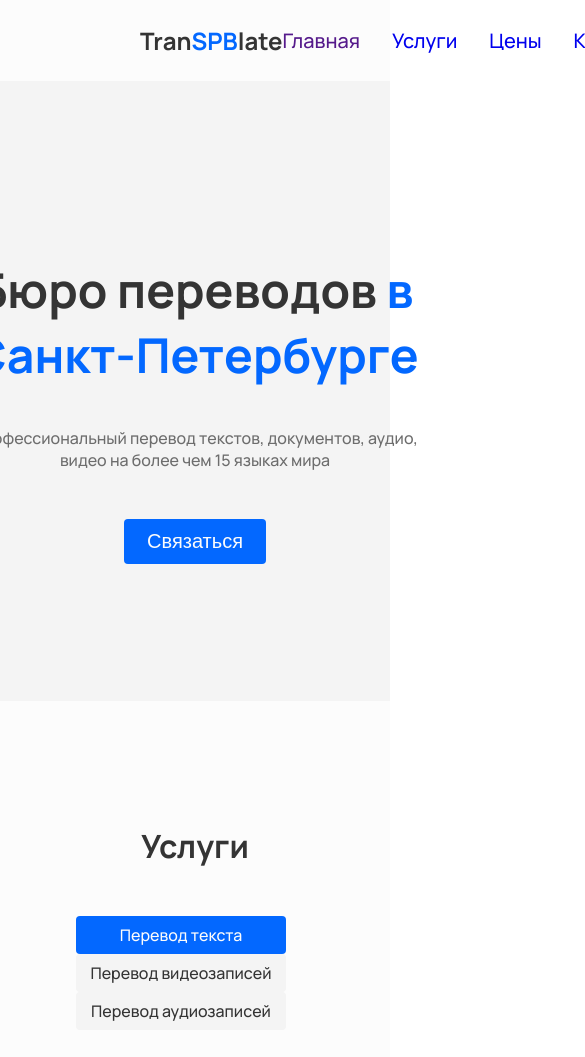
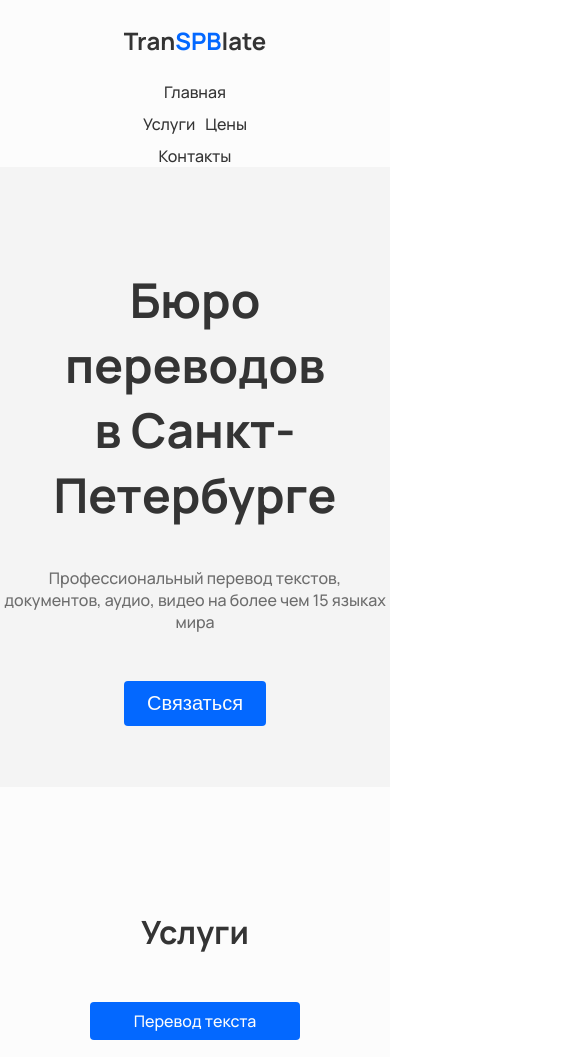
Before and after one commit to MikaStan/TranSPBlate-landing, a plain HTML site: page index.html in a window 390 px wide. Shown: the top 1057 px of the page, 585 px wide, since content can reach past the window. Drawn offline with Linux system fonts and the light colour scheme.

Commit message:
Update style.css

```diff
--- a/style.css
+++ b/style.css
@@ -22,11 +22,12 @@ body {
 
 a {
   text-decoration: none;
+  color: var(--gray-40);
 }
 
 /* Text */
-span {
-  color: var(--blue-20);
+.blue__logo {
+  color: var(--blue-20); /* часть текста логотипа -- синего цвета */
 }
 
 h1,
@@ -49,42 +50,45 @@ h3 {
   font-size: 24px;
   }
 
+.break__text {
+  display: block;  /* перенос текста на новую строку */
+}
+
+h1, h2, h3, p {
+  /* padding: 0;
+  margin: 0; */
+}
+
 /* Container */
 .container {
   max-width: 1440px;
-  width: 100%;
-  margin: 0 auto;
+  width: 100%; /* на любых экранах МЕНЬШЕ значения max-width содержимое будет занимать все доступное пространство */
+  margin-inline: auto;
 }
 
   /* Header  */
 .header__container {
-    background: var(--gray-10);
-    display: flex;
-    justify-content: space-between;
-    align-items: center;
-  }
-
-  .header__nav {
+  background: var(--gray-10);
   display: flex;
-  list-style: none;
-  padding: 0;
-  margin: 0;
-  gap: 32px;
-  padding-right: 140px;
-  font-weight: 500;
-  font-size: 20px;
-}
-
-li a {
-  color: var(--gray-40);
+  flex-wrap: wrap;
+  gap: 54.6%;
+  justify-content: center;
+  align-items: center;
+  padding: 0 140px;
 }
 
 .header__logo {
-  padding-left: 140px;
   text-align: center;
   color: var(--gray-40);
+  font-size: 24px;
   font-weight: 700;
-  font-size: 24px;
+}
+
+.header__nav {
+  display: flex;
+  gap: 32px;
+  font-size: 20px;
+  font-weight: 500;
 }
 
 /* Cover  */
@@ -97,15 +101,19 @@ li a {
   background: var(--gray-20);
 }
 
+.cover__head,
+.cover__text {
+  text-align: center;
+}
+
 .cover__head {
-  width: 522px;
-  text-align: center;
+  max-width: 522px; /* ширина из Фигмы - чтобы текст был в 2 строки */
   margin-bottom: 24px;
 }
+
 .cover__text {
   color: var(--gray-30);
-  width: 460px;
-  text-align: center;
+  max-width: 460px; /* ширина из Фигмы - чтобы текст был в 2 строки */
   margin-bottom: 48px;
 }
 
@@ -116,8 +124,8 @@ li a {
   height: 45px;
   border: none;
   border-radius: 4px;
+  font-size: 20px;
   font-weight: 500;
-  font-size: 20px;
 }
 
 /* Services  */
@@ -131,7 +139,7 @@ li a {
 .services__desc,
 .prices {
   max-width: 1160px;
-  margin: 0 auto;
+  margin-inline: auto;
   padding-top: 96px;
 }
 
@@ -139,12 +147,12 @@ li a {
 .services__tabs {
   position: relative;
   text-align: center;
-  margin: 48px 0 40px;
+  margin: 48px 0 40px;  /* вставил сюда МОИ margin которые применял ранее в другом коде */
 }
 
 input, label {
   display: inline-block;
-  margin-right: 28px;
+  margin-right: 28px;  /* взамен МОИХ прежних flex gap 28px, для кнопок */
   border-radius: 4px;
   }
 
@@ -157,15 +165,17 @@ input, label {
   z-index: 1;
   width: 210px;
   height: 38px;
-  line-height: 38px;
+  line-height: 38px;  /* Межстрочное расстояние = высоте кнопки label - это выравнивает текст по вертикали кнопки */
   color: var(--gray-10);
   background: var(--blue-20);
+  font-size: 16px;
   font-weight: 500;
-  font-size: 16px;
   cursor: pointer;
 }
 
 .switch {
+  /* т.к. этот строчный span - дочерний блочного div .services__tabs
+  то свойство block для него уже не задается */
   position: absolute;
   top: 0;
   left: 50%;
@@ -173,7 +183,7 @@ input, label {
   width: 210px;
   border: none;
   border-radius: 4px;
-  transform: translateX(-360px);
+  transform: translateX(-360px); /* значение подобрано методом тыка */
   transition: transform .5s;
 }
 
@@ -227,15 +237,30 @@ input, label {
 }
 
 .services__link {
-  display: block;
+  display: block;  /* чтобы для ссылки действовали вертикальные padding */
   color: var(--blue-20);
   padding: 0 0 20px 20px;
 }
 
+/* Как выровнять иконку по центру вертикали ссылки - пока не знаю! */
+/* img должен быть внутри а - потому что иконка тоже часть ссылки! */
+/* Сделать div с классом например link и применить к нему флекс?
+Потому что Devmode Pixso такой код показывает для этого frame! */
+
+/* .link {
+  display: flex;
+flex-direction: row;
+justify-content: flex-start;
+align-items: center;
+gap: 4px;
+padding: 0;
+} */
+
 /* Prices of Services  */
 .prices__table {
-  margin: 0 auto;
+  margin-inline: auto;  /* выравнивание по центру родительского контейнера */
   padding-bottom: 130px;
+  overflow-x: auto;  /* горизонт-скролл таблицы на маленьких экранах */
 }
 
 td {
@@ -244,8 +269,8 @@ td {
 
 .prices__text {
   color: var(--gray-30);
+  font-size: 16px;
   font-weight: 500;
-  font-size: 16px;
   text-align: center;
   line-height: 22px;
   padding: 0 85px;
@@ -265,18 +290,21 @@ td {
   background: var(--gray-20);
   }
 
+.footer__head,
+.footer__text {
+  text-align: center;
+}
+
 .footer__head {
-  text-align: center;
+  font-size: 24px;
   font-weight: 700;
-  font-size: 24px;
   color: var(--gray-40);
   padding: 72px 0 12px;
-  margin: 0;
+  margin: 0;  /* вроде как это решило проблему пустого белого зазора между блоком Services и футером  */
 }
 
 .footer__text {
   color: var(--gray-30);
-  text-align: center;
   padding-bottom: 36px;
   }
 
@@ -313,7 +341,7 @@ td {
   .scroll-to-top:hover {
     transform: scale(1.1);
   }
-  @media (max-width: 767px) {
+  @media (max-width: 768px) {
     .scroll-to-top {
       right: 5px;
     }
@@ -323,9 +351,52 @@ td {
     height: 60px;
     fill: var(--blue-20);
   }
-  @media (max-width: 767px) {
+  @media (max-width: 768px) {
     .scroll-to-top svg {
       width: 40px;
       height: 40px;
     }
   }
+
+
+  /* MEDIA */
+
+  @media (max-width: 1024px) {
+    .services__cards {
+      flex-wrap: wrap;
+      justify-content: center;
+    }
+    label {
+      margin-right: 14px; /* чтобы кнопки визуально были точно по центру */
+    }
+    .switch {
+      transform: translateX(-339px); /* эта величина также зависит от значения вышеуказанного label */
+    }
+  }
+
+  @media (max-width: 540px) {
+    .header__nav {
+      flex-wrap: wrap;
+      justify-content: center;
+      gap: 10px;
+      font-size: 16px;
+    }
+    .services__tabs {
+      display: flex;
+      flex-direction: column;
+      align-items: center;
+      gap: 20px;
+    }
+    label {
+      margin-right: 0; /* чтобы кнопки визуально были точно по центру */
+    }
+    .switch {
+      transform: translateX(-105px); /* эта величина также зависит от значения вышеуказанного label */
+    }
+  }
+
+  @media (max-width: 380px) {
+    .header__container {
+      padding: 0 70px;
+    }
+  }
```
